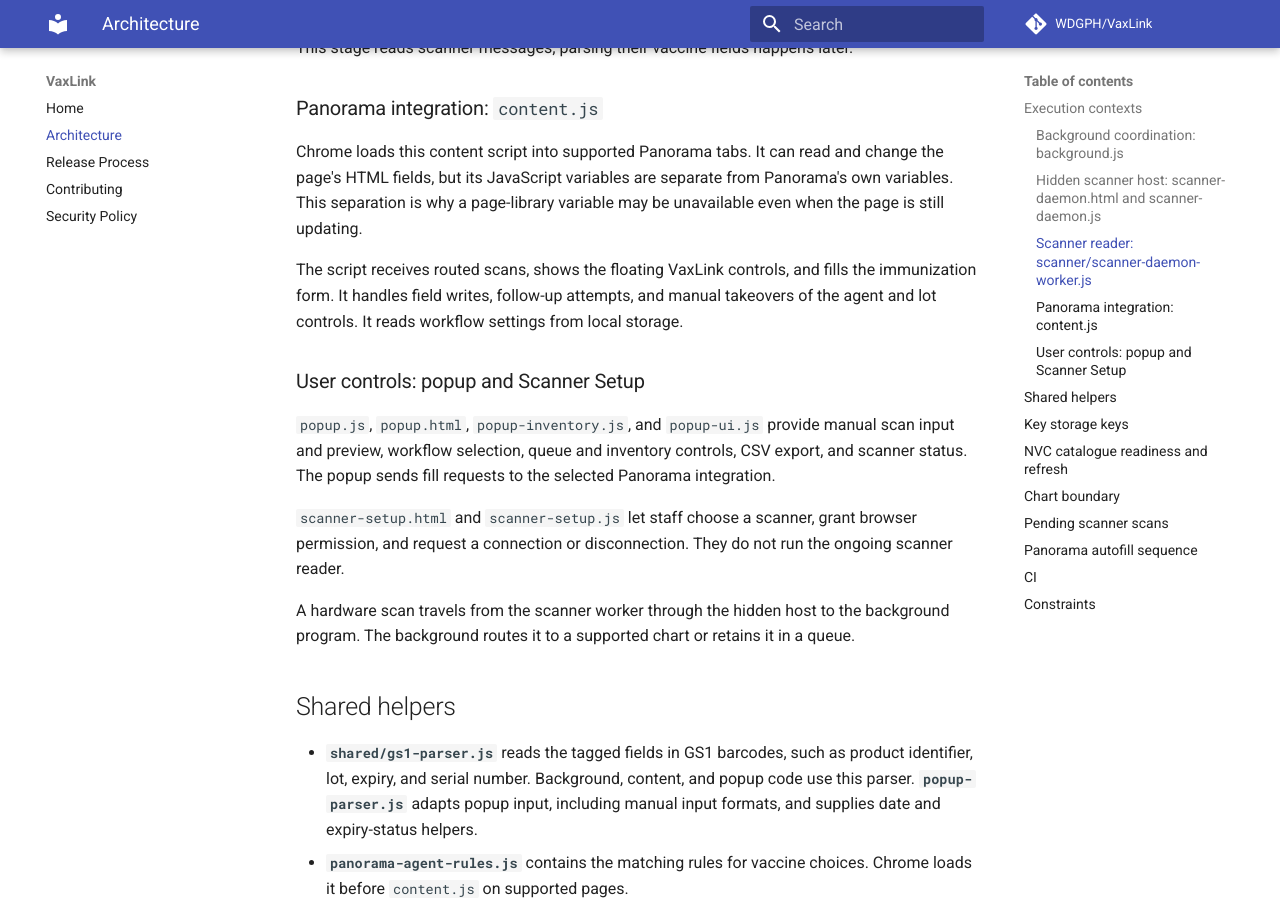
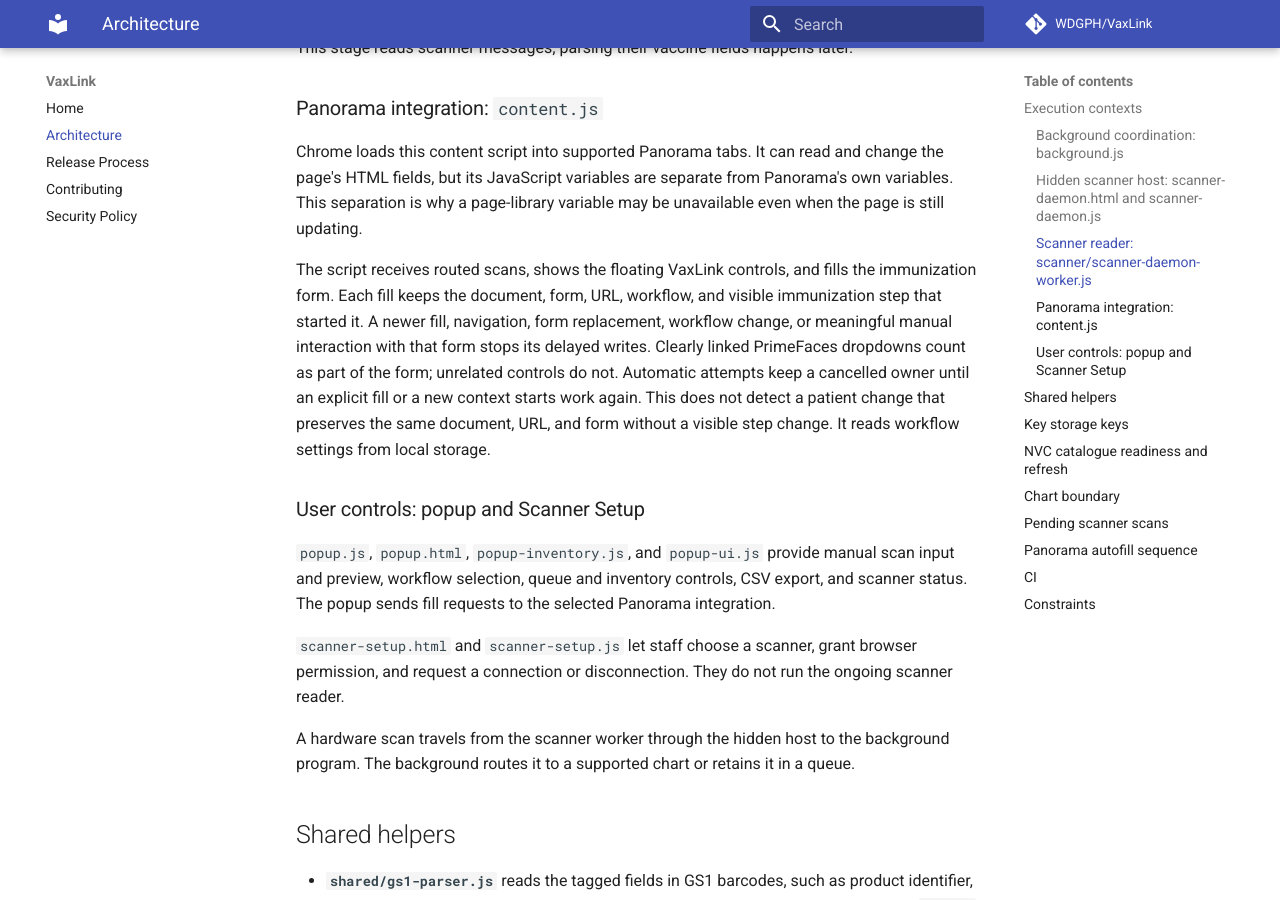
Before and after one commit to WDGPH/VaxLink, an MkDocs documentation site: the page built from docs/architecture.md, in a window 1280 px wide and 900 px high, scrolled down 1213 px. Built offline with MkDocs 1.6.1 and Material for MkDocs 9.7.7, drawn with Linux system fonts in a browser that asks for light colours; comment, search, counter and statistics services are not loaded.

Commit message:
docs: explain form ownership and cancellation boundaries

```diff
--- a/docs/architecture.md
+++ b/docs/architecture.md
@@ -52,8 +52,14 @@
 unavailable even when the page is still updating.
 
 The script receives routed scans, shows the floating VaxLink controls, and fills
-the immunization form. It handles field writes, follow-up attempts, and manual
-takeovers of the agent and lot controls.
+the immunization form. Each fill keeps the document, form, URL, workflow, and
+visible immunization step that started it. A newer fill, navigation, form
+replacement, workflow change, or meaningful manual interaction with that form
+stops its delayed writes. Clearly linked PrimeFaces dropdowns count as part of
+the form; unrelated controls do not. Automatic attempts keep a cancelled owner
+until an explicit fill or a new context starts work again. This does not detect
+a patient change that preserves the same document, URL, and form without a
+visible step change.
 It reads workflow settings from local storage.
 
 ### User controls: popup and Scanner Setup
```
Also changed, not shown: 1 other file.
